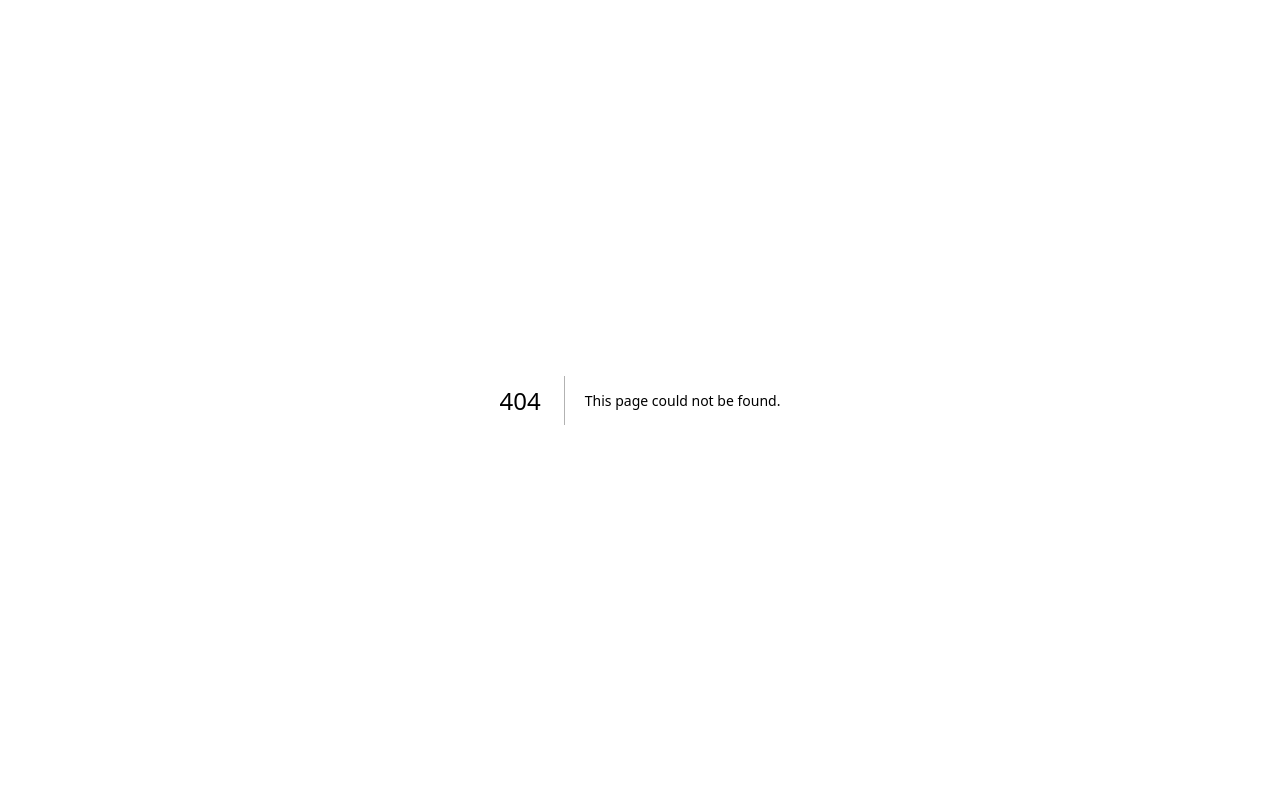
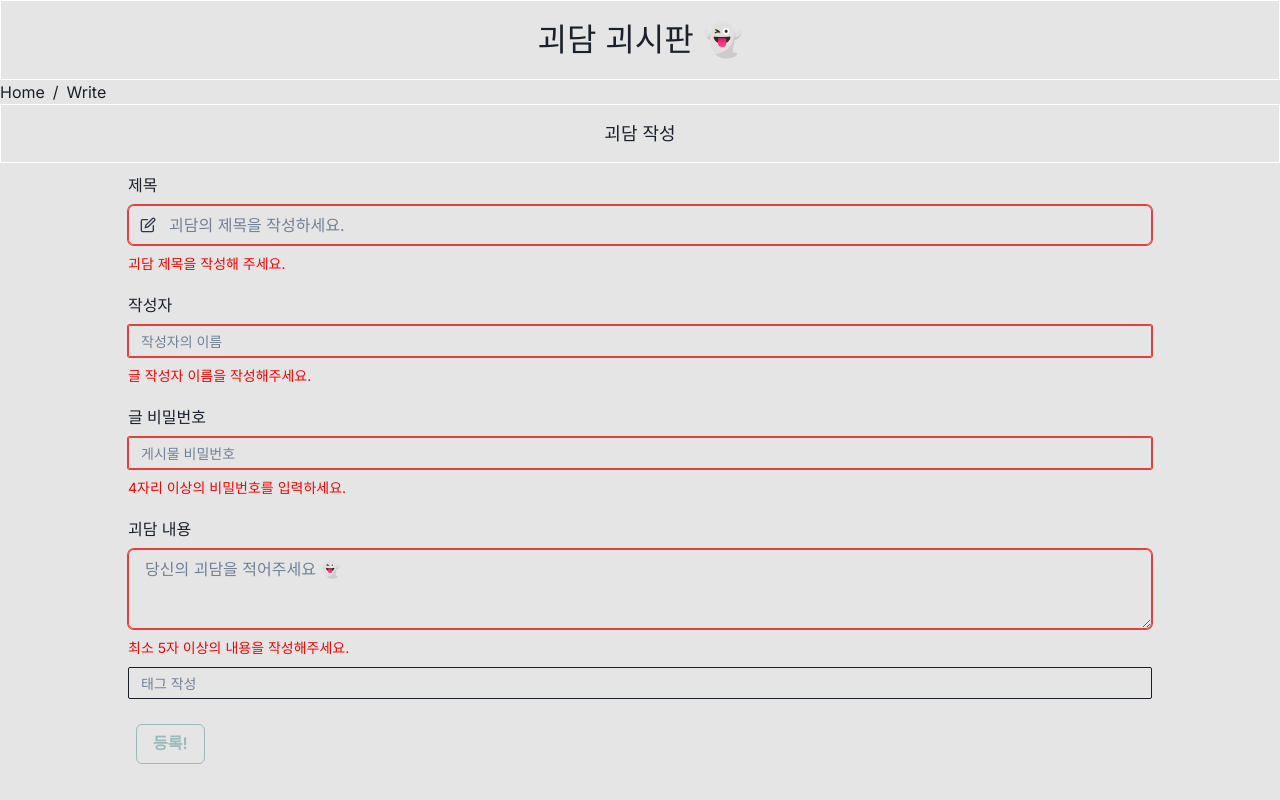
Before and after one commit to citron03/Ghost_Story_Board, a Next.js app in the folder client/: page /post in a window 1280 px wide. Before the commit this address had no page. Built offline with nearby package versions, Linux system fonts and the light colour scheme.

Commit message:
Navigation 구현 및 라우팅

```diff
--- /dev/null
+++ b/client/app/layout.module.css
@@ -0,0 +1,4 @@
+.main {
+  background-color: rgb(229, 229, 229);
+  min-height: 100vh;
+}
--- a/client/app/layout.tsx
+++ b/client/app/layout.tsx
@@ -6,7 +6,10 @@ import { QueryClient, QueryClientProvider } from "@tanstack/react-query";
 
 import * as dayjs from "dayjs";
 import "dayjs/locale/ko"; // import locale
+import Navigation from "@/components/Navigation";
 dayjs.locale("ko");
+
+import styles from "./layout.module.css";
 
 const queryClient = new QueryClient();
 
@@ -26,7 +29,12 @@ export default function RootLayout({
     <html lang="ko">
       <body className={inter.className}>
         <QueryClientProvider client={queryClient}>
-          <ChakraProvider>{children}</ChakraProvider>
+          <ChakraProvider>
+            <main className={styles.main}>
+              <Navigation />
+              {children}
+            </main>
+          </ChakraProvider>
         </QueryClientProvider>
       </body>
     </html>
--- /dev/null
+++ b/client/app/post/page.module.css
@@ -0,0 +1,6 @@
+.subTitle {
+  text-align: center;
+  font-size: large;
+  padding: 15px 0;
+  border: 1px solid white;
+}
--- /dev/null
+++ b/client/app/post/page.tsx
@@ -0,0 +1,11 @@
+import PostForm from "@/components/PostForm";
+import styles from "./page.module.css";
+
+export default function Page() {
+  return (
+    <div>
+      <h2 className={styles.subTitle}>괴담 작성</h2>
+      <PostForm />
+    </div>
+  );
+}
--- /dev/null
+++ b/client/components/Navigation.module.css
@@ -0,0 +1,6 @@
+.title {
+  text-align: center;
+  font-size: xx-large;
+  padding: 15px 0;
+  border: 1px solid white;
+}
--- /dev/null
+++ b/client/components/Navigation.tsx
@@ -0,0 +1,19 @@
+import { Breadcrumb, BreadcrumbItem } from "@chakra-ui/react";
+import Link from "next/link";
+import styles from "./Navigation.module.css";
+
+export default function Navigation() {
+  return (
+    <div>
+      <h1 className={styles.title}>괴담 괴시판 👻</h1>
+      <Breadcrumb>
+        <BreadcrumbItem>
+          <Link href="/">Home</Link>
+        </BreadcrumbItem>
+        <BreadcrumbItem>
+          <Link href="/post">Write</Link>
+        </BreadcrumbItem>
+      </Breadcrumb>
+    </div>
+  );
+}
```
Also changed, not shown: client/app/page.module.css (+0 -19 lines), client/app/page.tsx (+4 -12 lines).
